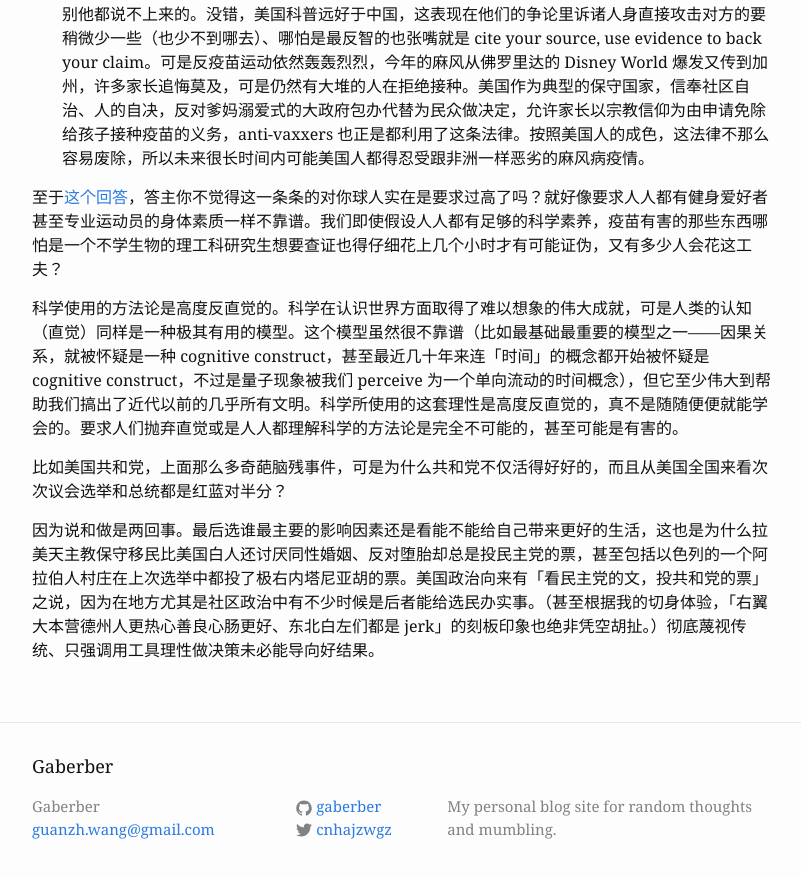
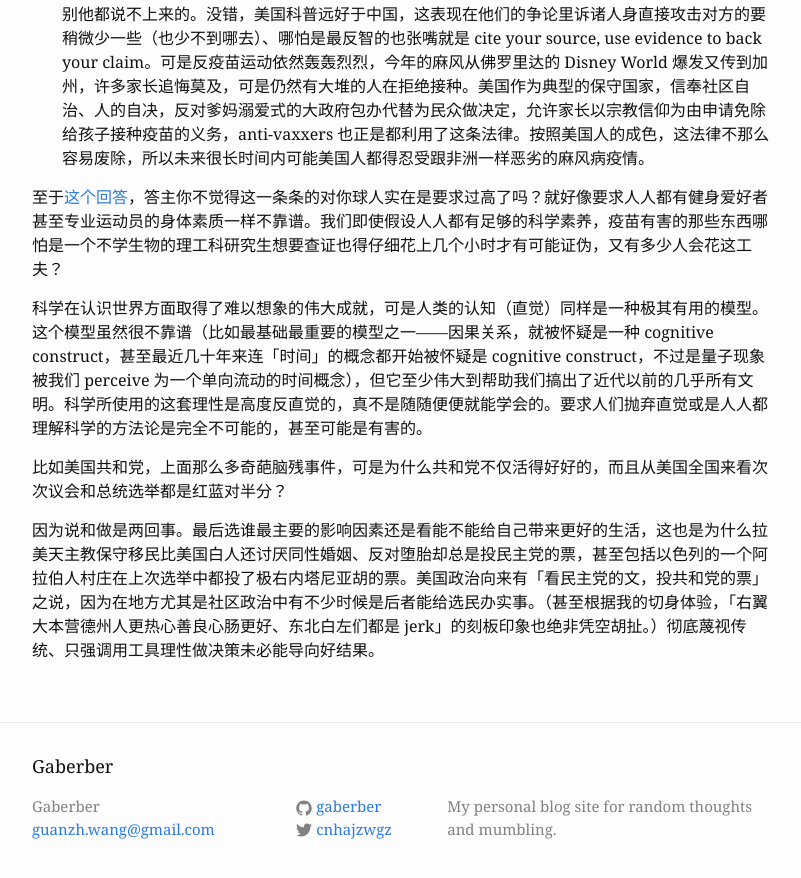
Before and after one commit to gaberber/gaberber.github.io, a Jekyll site: the page built from _posts/2015-04-02-science-is-hard.md, in a window 1280 px wide and 900 px high, scrolled down 1953 px. Shown: the top 878 px of the window, without its empty margins (238-1039 px from the left). Built offline with Jekyll 4.4.1, drawn with Linux system fonts in a browser that asks for light colours.

Commit message:
edited post

```diff
--- a/_posts/2015-04-02-science-is-hard.md
+++ b/_posts/2015-04-02-science-is-hard.md
@@ -23,8 +23,8 @@ date:   2015-04-02 10:58:15
 
 至于[这个回答](http://www.zhihu.com/question/29124536/answer/43358959)，答主你不觉得这一条条的对你球人实在是要求过高了吗？就好像要求人人都有健身爱好者甚至专业运动员的身体素质一样不靠谱。我们即使假设人人都有足够的科学素养，疫苗有害的那些东西哪怕是一个不学生物的理工科研究生想要查证也得仔细花上几个小时才有可能证伪，又有多少人会花这工夫？
 
-科学使用的方法论是高度反直觉的。科学在认识世界方面取得了难以想象的伟大成就，可是人类的认知（直觉）同样是一种极其有用的模型。这个模型虽然很不靠谱（比如最基础最重要的模型之一——因果关系，就被怀疑是一种 cognitive construct，甚至最近几十年来连「时间」的概念都开始被怀疑是 cognitive construct，不过是量子现象被我们 perceive 为一个单向流动的时间概念），但它至少伟大到帮助我们搞出了近代以前的几乎所有文明。科学所使用的这套理性是高度反直觉的，真不是随随便便就能学会的。要求人们抛弃直觉或是人人都理解科学的方法论是完全不可能的，甚至可能是有害的。
+科学在认识世界方面取得了难以想象的伟大成就，可是人类的认知（直觉）同样是一种极其有用的模型。这个模型虽然很不靠谱（比如最基础最重要的模型之一——因果关系，就被怀疑是一种 cognitive construct，甚至最近几十年来连「时间」的概念都开始被怀疑是 cognitive construct，不过是量子现象被我们 perceive 为一个单向流动的时间概念），但它至少伟大到帮助我们搞出了近代以前的几乎所有文明。科学所使用的这套理性是高度反直觉的，真不是随随便便就能学会的。要求人们抛弃直觉或是人人都理解科学的方法论是完全不可能的，甚至可能是有害的。
 
-比如美国共和党，上面那么多奇葩脑残事件，可是为什么共和党不仅活得好好的，而且从美国全国来看次次议会选举和总统都是红蓝对半分？
+比如美国共和党，上面那么多奇葩脑残事件，可是为什么共和党不仅活得好好的，而且从美国全国来看次次议会和总统选举都是红蓝对半分？
 
 因为说和做是两回事。最后选谁最主要的影响因素还是看能不能给自己带来更好的生活，这也是为什么拉美天主教保守移民比美国白人还讨厌同性婚姻、反对堕胎却总是投民主党的票，甚至包括以色列的一个阿拉伯人村庄在上次选举中都投了极右内塔尼亚胡的票。美国政治向来有「看民主党的文，投共和党的票」之说，因为在地方尤其是社区政治中有不少时候是后者能给选民办实事。（甚至根据我的切身体验，「右翼大本营德州人更热心善良心肠更好、东北白左们都是 jerk」的刻板印象也绝非凭空胡扯。）彻底蔑视传统、只强调用工具理性做决策未必能导向好结果。
```
